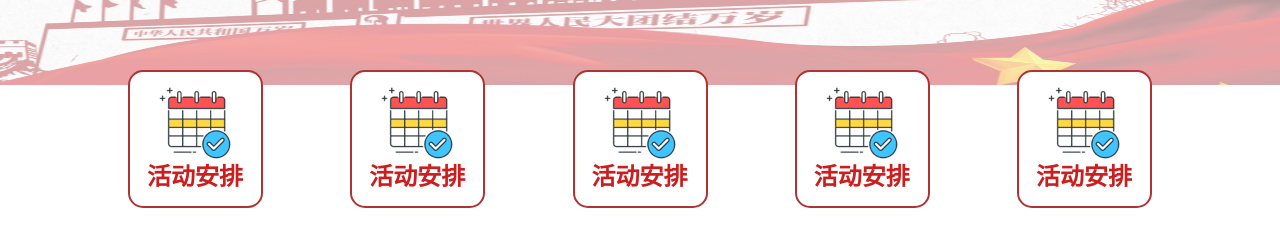
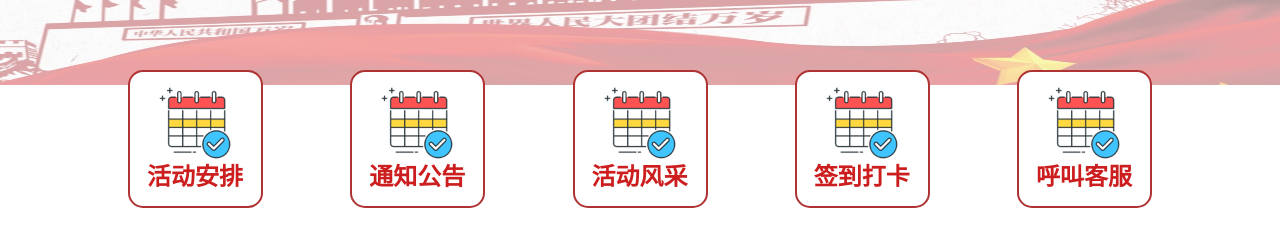
Before and after one commit to JFYAzong/frontend-learn-1, a Vue app: page /#/welcome in a window 1280 px wide. Shown: the part 715-952 px from the top of the page. Built offline with nearby package versions, Linux system fonts and the light colour scheme.

Commit message:
增加 script 支持

```diff
--- a/src/views/Welcome.vue
+++ b/src/views/Welcome.vue
@@ -1,6 +1,6 @@
 <template>
   <div class="box">
-    <div class="tittle">Xx局信息系统</div>
+    <div class="tittle">{{ title }}</div>
 
     <div class="swiper">
       <div class="swiper__item"></div>
@@ -9,44 +9,55 @@
     </div>
 
     <div class="button-box">
-      <div class="button">
+      <div
+        v-for="(item, index) in buttons"
+        :key="index"
+        class="button"
+        @click="onClickButton(item)"
+      >
         <div class="button__icon"></div>
-        <div class="button__text">活动安排</div>
-      </div>
-      <div class="button">
-        <div class="button__icon"></div>
-        <div class="button__text">活动安排</div>
-      </div>
-      <div class="button">
-        <div class="button__icon"></div>
-        <div class="button__text">活动安排</div>
-      </div>
-      <div class="button">
-        <div class="button__icon"></div>
-        <div class="button__text">活动安排</div>
-      </div>
-      <div class="button">
-        <div class="button__icon"></div>
-        <div class="button__text">活动安排</div>
+        <div class="button__text">{{ item.text }}</div>
       </div>
     </div>
 
     <div class="last">
-      <div class="last__text">活动风采</div>
+      <div class="last__title">{{ articleTitle }}</div>
+      <div class="last__content">{{ articleContent }}</div>
     </div>
   </div>
 </template>
 
 <script>
 export default {
-  name: "Welcome"
+  name: "Welcome",
+  data() {
+    return {
+      title: "Xx局信息系统",
+      buttons: [
+        { icon: "活动安排.png", text: "活动安排" },
+        { icon: "活动安排.png", text: "通知公告" },
+        { icon: "活动安排.png", text: "活动风采" },
+        { icon: "活动安排.png", text: "签到打卡" },
+        { icon: "活动安排.png", text: "呼叫客服" }
+      ],
+      articleTitle: '',
+      articleContent: ''
+    };
+  },
+  mounted() {
+    this.onClickButton(this.buttons[0])
+  },
+  methods: {
+    onClickButton(item) {
+      console.log("click", item);
+      this.articleTitle = item.text;
+    }
+  }
 };
 </script>
 
 <style scoped lang="scss">
 .box {
-  display: flex;
-  flex-direction: column;
   width: 100vw;
   height: 100vh;
   background: url("../assets/background.jpg");
@@ -169,7 +180,7 @@ export default {
     box-shadow: 0px 2px 4px 0px rgba(0, 0, 0, 0.5);
     border-radius: 16px;
 
-    &__text {
+    &__title {
       position: absolute;
       top: 32px;
       left: 329px;
```
